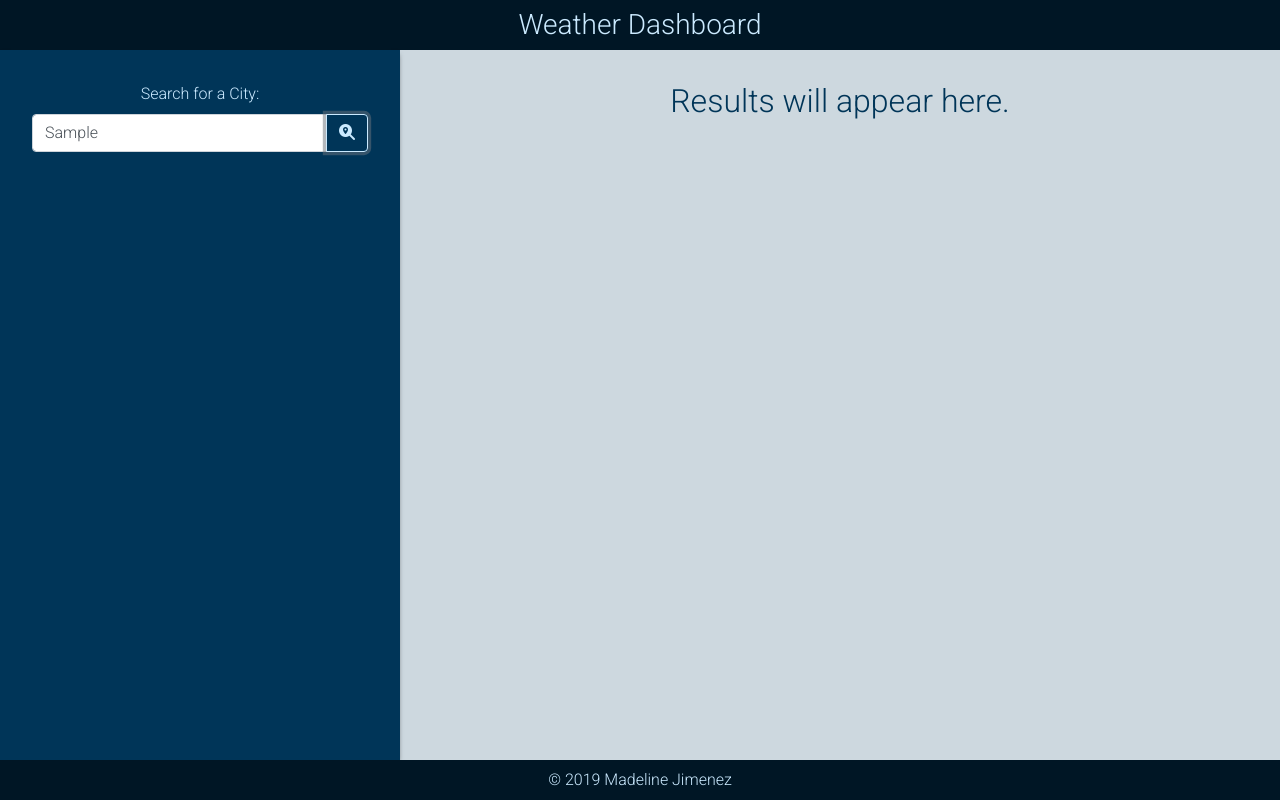
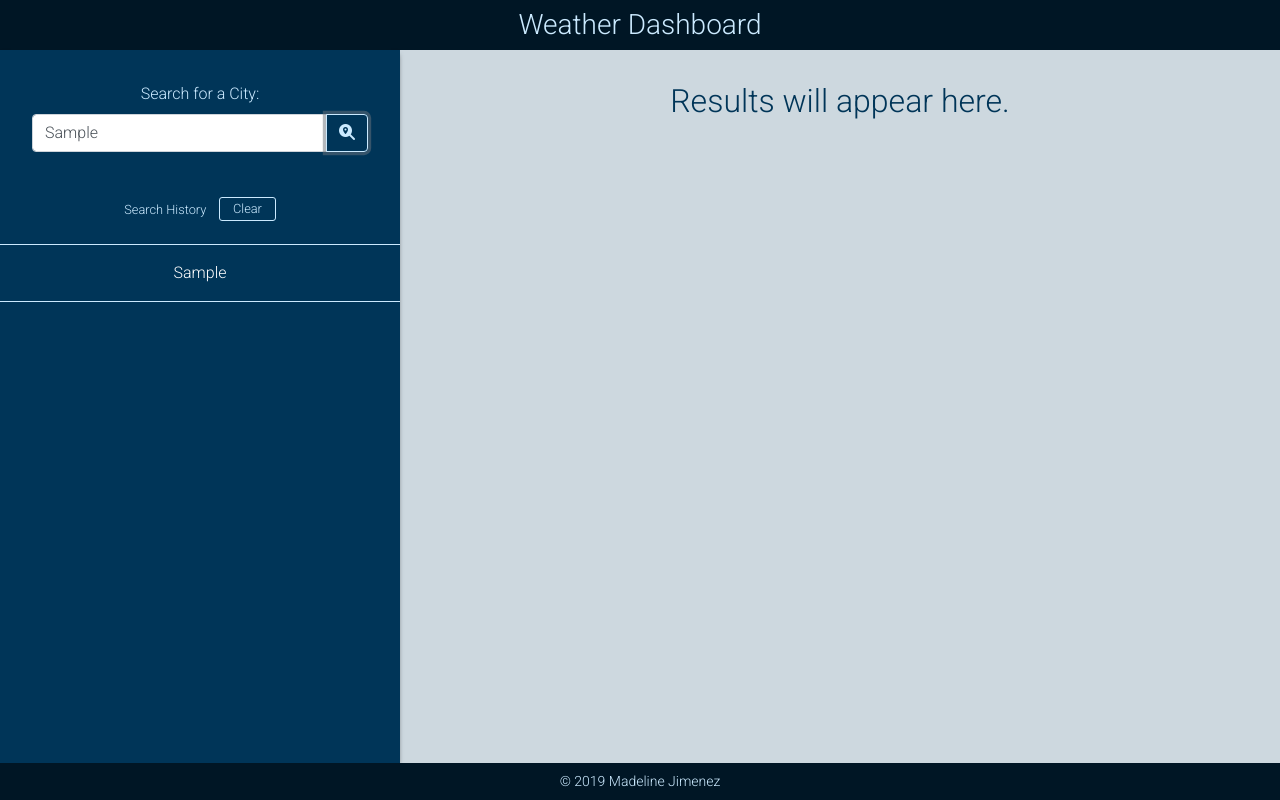
Before and after one commit to mijimenez/bootcamp_weather_dashboard, a plain HTML site: page index.html in a window 1280 px wide. Both pictures are taken after typing "Sample" into the empty fields and a click on the button 347 px from the left and 132 px from the top of the page. Drawn offline with nearby package versions, Linux system fonts and the light colour scheme; no server answers.

Commit message:
Add clear history

```diff
--- a/assets/js/script.js
+++ b/assets/js/script.js
@@ -54,7 +54,6 @@ function renderCurrentWeather() {
     $.ajax({
         url: queryURLWeather,
         method: "GET",
-        // Exit function if user enteres invalid city name which produces a URL that returns a 404 page?
         error: function() {
             alert("Please enter a valid city name.");
         }
@@ -62,13 +61,10 @@ function renderCurrentWeather() {
     // We store all of the retrieved data inside of an object called "response"
     .then(function(response) {
         // console.log(queryURLWeather);
-        console.log(response);
+        // console.log(response);
+
         // Display current weather results
         $("#currentWeather > .name").text(response.name);
-
-        // Push VALID city name to array!
-        searchedCities.push(response.name);
-
         $("#currentWeather > .date").text(moment().format("dddd, MMMM Do YYYY"));
         $("#currentWeather > .icon").attr("src", "http://openweathermap.org/img/wn/" + response.weather[0].icon + "@2x.png");
         $("#currentWeather > .temperature").text("Temperature: " + response.main.temp + String.fromCharCode(176) + "F");
@@ -83,10 +79,6 @@ function renderCurrentWeather() {
 
         // Display UV index
         renderUVindex();
-
-        // Display the initial list of cities
-        renderCities();
-
     });
 };
 
@@ -124,7 +116,7 @@ function renderDailyWeather() {
         method: "GET"
     })
     .then(function(response) {
-        console.log(response);
+        // console.log(response);
 
             // Display 5 day forecast container
             $("#dailyForecast").attr("style", "display:block;");
@@ -170,28 +162,8 @@ $(".search-button").on("click", function(event) {
         return;
     }
 
-    // Display today's weather
-    renderCurrentWeather();
-
-    // Display 5 day forecast
-    renderDailyWeather();
-
-    // Store searched cities into local storage
-    storeSearchedCities();
-
-    // REMOVED: This would push valid and invalid names due to location of code.
-    // searchedCities.push(cityName);
-
-});
-
-
-$("#cityHistory").on("click", function(event) {
-    cityName = event.target.getAttribute("data-name");
-
-    $("#cityHistory").empty();
-
-    // REMOVED: This would push twice - not nesessary since we've done that in the renderCurrentWeather() function!
-    // searchedCities.push(cityName);
+    //HELP: How do I stop pushing entry to array and from displaying on the page IF the user enters invalid city name which produces a URL that returns a 404 page?
+    searchedCities.push(cityName);
 
     // Display today's weather
     renderCurrentWeather();
@@ -202,3 +174,29 @@ $("#cityHistory").on("click", function(event) {
     // Store searched cities into local storage
     storeSearchedCities();
 });
+
+
+$("#cityHistory").on("click", function(event) {
+    cityName = event.target.getAttribute("data-name");
+
+    $("#cityHistory").empty();
+
+    // searchedCities.push(cityName);
+
+    // Display today's weather
+    renderCurrentWeather();
+    // Display 5 day forecast
+    renderDailyWeather();
+    // Display the initial list of cities
+    renderCities();
+
+    // Store searched cities into local storage
+    // storeSearchedCities();
+});
+
+
+$("#clearHistoryBtn").on("click", function() {
+    searchedCities = [];
+    storeSearchedCities();
+    renderCities();
+});
--- a/assets/sass/style.scss
+++ b/assets/sass/style.scss
@@ -120,6 +120,24 @@ $c-bg: #cdd8df;
                         display: block;
                     }
                 }
+                #clearHistory {
+                    font-size: .8em;
+                    padding: 0 2em 2em;
+                    margin: 0;
+                    color: $c-lightBlue;
+                    #clearHistoryBtn {
+                        border: thin solid $c-lightBlue;
+                        color: $c-lightBlue;
+                        border-radius: 3px;
+                        padding: .25em 1em;
+                        margin-left: 1em;
+                        text-decoration: none;
+                        &:hover, &:focus {
+                            background-color: $c-lightBlue;
+                            color: $c-darkBlue;
+                        }
+                    }
+                }
                 @media (min-width: $mq-medium) {
                     width: 60%;
                     max-width: 400px;
@@ -175,6 +193,7 @@ $c-bg: #cdd8df;
         padding: .5em;
         p {
             margin: 0;
+            font-size: .875em;
         }
     }
 }
--- a/index.html
+++ b/index.html
@@ -29,6 +29,7 @@
                         </div>
                     </fieldset>
                 </form>
+                <p id="clearHistory">Search History<a href="#" id="clearHistoryBtn">Clear</a></p>
                 <div id="cityHistory">
                 </div>
             </div>
```
Also changed, not shown: assets/css/style.css, 2 other files.
